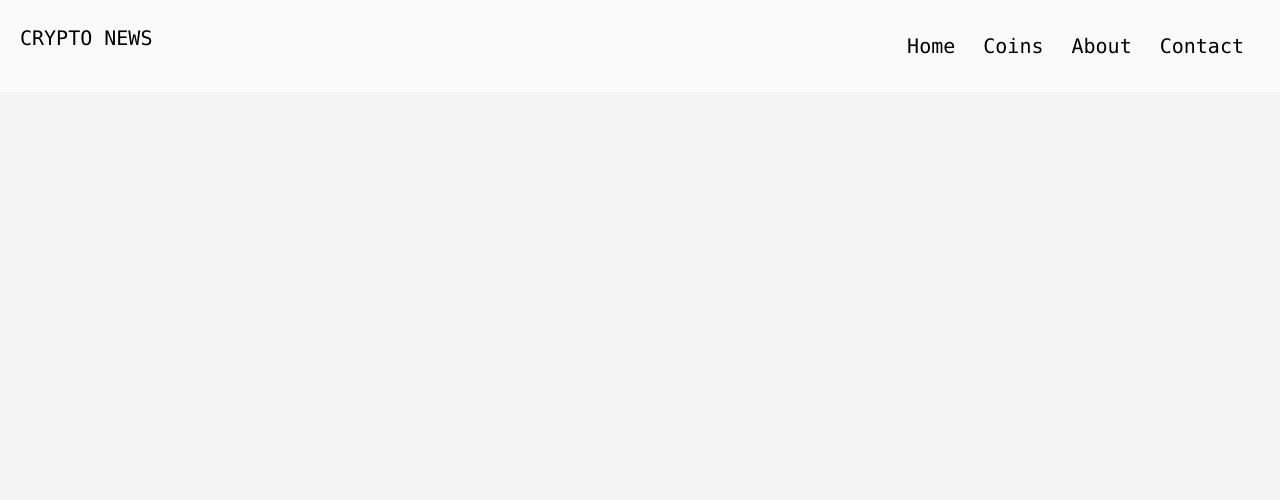
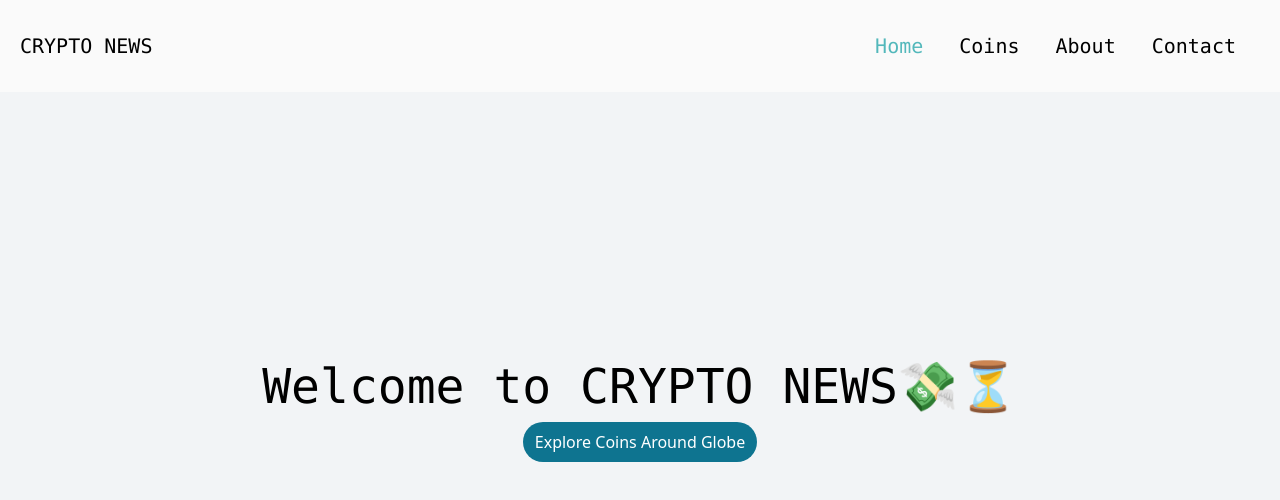
Before and after one commit to labibahmed10/Crypto-News-unique, a React (Create React App) app: page /home in a window 1280 px wide. Shown: the top 500 px of the page. Built offline with nearby package versions, Linux system fonts and the light colour scheme.

Commit message:
bit coins added and showed responsively

```diff
--- a/src/App.js
+++ b/src/App.js
@@ -1,5 +1,8 @@
 import React from "react";
 import { Route, Routes } from "react-router-dom";
+import About from "./Components/About/About";
+import Coins from "./Components/Coins/Coins";
+import Contact from "./Components/Contacts/Contact";
 import Homepage from "./Components/Homepage/Homepage";
 import Navbar from "./Components/Navbar/Navbar";
 
@@ -9,10 +12,10 @@ const App = () => {
       <Navbar></Navbar>
       <Routes>
         <Route path="/" element={<Homepage></Homepage>}></Route>
-        <Route path="/home"></Route>
-        <Route path="/coins"></Route>
-        <Route path="/about"></Route>
-        <Route path="contact"></Route>
+        <Route path="/home" element={<Homepage></Homepage>}></Route>
+        <Route path="/coins" element={<Coins></Coins>}></Route>
+        <Route path="/about" element={<About></About>}></Route>
+        <Route path="contact" element={<Contact></Contact>}></Route>
       </Routes>
     </div>
   );
--- /dev/null
+++ b/src/Components/About/About.js
@@ -0,0 +1,7 @@
+import React from "react";
+
+const About = () => {
+  return <div>asdasd</div>;
+};
+
+export default About;
--- /dev/null
+++ b/src/Components/CoinCard/CoinCard.js
@@ -0,0 +1,16 @@
+import React from "react";
+
+const CoinCard = ({ coin }) => {
+  const { image, name, symbol } = coin;
+  return (
+    <div className="flex items-center justify-between w-72 mx-auto shadow-xl bg-slate-50 p-5 rounded-full">
+      <img className="w-20 p-1" src={image} alt="" />
+      <div className="pr-3">
+        <h1>{name}</h1>
+        <p>{symbol}</p>
+      </div>
+    </div>
+  );
+};
+
+export default CoinCard;
--- /dev/null
+++ b/src/Components/Coins/Coins.js
@@ -0,0 +1,32 @@
+import React, { useEffect, useState } from "react";
+import CoinCard from "../CoinCard/CoinCard";
+
+const Coins = () => {
+  const [coins, setCoins] = useState([]);
+
+  useEffect(() => {
+    fetch(
+      "https://api.coingecko.com/api/v3/coins/markets?vs_currency=usd&order=market_cap_desc&per_page=50&page=1&sparkline=false"
+    )
+      .then((res) => res.json())
+      .then((data) => setCoins(data));
+  }, []);
+  console.log(coins);
+
+  return (
+    <section>
+      <h1 className="text-center font-semibold md:text-4xl text-xl font-mono mt-5">
+        Top 50 Crypto Currencies
+      </h1>
+      <p className="text-center py-3 md:text-2xl">Available Now: {coins.length} </p>
+
+      <section className="grid md:grid-cols-3 grid-cols-1 gap-6 my-5">
+        {coins.map((coin) => (
+          <CoinCard key={coin.id} coin={coin}></CoinCard>
+        ))}
+      </section>
+    </section>
+  );
+};
+
+export default Coins;
--- /dev/null
+++ b/src/Components/Contacts/Contact.js
@@ -0,0 +1,7 @@
+import React from "react";
+
+const Contact = () => {
+  return <div>asd</div>;
+};
+
+export default Contact;
--- a/src/Components/Homepage/Homepage.js
+++ b/src/Components/Homepage/Homepage.js
@@ -1,13 +1,21 @@
 import React from "react";
+import { useNavigate } from "react-router-dom";
 
 const Homepage = () => {
+  const navigate = useNavigate();
+  const takeToPage = () => {
+    navigate("/coins");
+  };
+
   return (
     <div className="md:px-16">
       <div className="flex flex-col justify-center h-[80vh] items-center">
         <h1 className="font-mono text-xl md:text-5xl ">
           Welcome to CRYPTO NEWS<span className="md:text-5xl text-3xl">💸⏳</span>
         </h1>
-        <button className="py-2 px-3 text-white mt-3 rounded-full bg-cyan-700">Explore Coins</button>
+        <button onClick={() => takeToPage()} className="py-2 px-3 text-white mt-3 rounded-full bg-cyan-700">
+          Explore Coins Around Globe
+        </button>
       </div>
     </div>
   );
--- a/src/Components/Navbar/Navbar.js
+++ b/src/Components/Navbar/Navbar.js
@@ -1,37 +1,51 @@
 import React, { useState } from "react";
-import { Link } from "react-router-dom";
+import { Link, useMatch, useResolvedPath } from "react-router-dom";
+import { MenuAlt2Icon, XIcon } from "@heroicons/react/solid";
 
-import { MenuAlt2Icon, XIcon } from "@heroicons/react/solid";
+function CustomLink({ children, to, ...props }) {
+  let resolved = useResolvedPath(to);
+  let match = useMatch({ path: resolved.pathname, end: true });
+
+  return (
+    <div>
+      <Link style={{ color: match ? "#53B8BB" : "black" }} to={to} {...props}>
+        {children}
+      </Link>
+    </div>
+  );
+}
 
 const Navbar = () => {
   const [open, setOpen] = useState(false);
 
   return (
-    <header className="flex justify-between py-6 px-5 bg-[#fafafa] font-mono relative">
-      <h1 className="md:text-xl text-normal">CRYPTO NEWS</h1>
+    <header className="sticky top-0 flex justify-between items-center py-5 px-5 bg-[#fafafa] font-mono relative">
+      <h1 className="md:text-xl text-normal">
+        <Link to="/">CRYPTO NEWS</Link>
+      </h1>
 
-      <div onClick={() => setOpen(!open)} className="md:hidden w-5 cursor-pointer">
+      <div onClick={() => setOpen(!open)} className="md:hidden  w-5 cursor-pointer">
         {open ? <XIcon></XIcon> : <MenuAlt2Icon></MenuAlt2Icon>}
       </div>
 
-      <ul
-        className={`flex flex-col md:flex-row md:block mx-auto md:mx-0 absolute md:static right-10 bg-slate-400 p-2 md:bg-transparent ${
+      <div
+        className={`flex flex-col md:flex-row  md:mx-0 absolute md:static md:right-0 right-10 bg-slate-400 p-3 md:bg-transparent duration-500 ${
           open ? "top-8" : "right-[-200px]"
-        } duration-300 `}
+        }  `}
       >
-        <Link className="mr-3 p-2 md:text-xl" to="/home">
+        <CustomLink className="mr-3 p-3 md:text-xl" to="/home">
           Home
-        </Link>
-        <Link className="mr-3 p-2 md:text-xl" to="/coins">
+        </CustomLink>
+        <CustomLink className="mr-3 p-3 md:text-xl" to="/coins">
           Coins
-        </Link>
-        <Link className="mr-3 p-2 md:text-xl" to="/about">
+        </CustomLink>
+        <CustomLink className="mr-3 p-3 md:text-xl" to="/about">
           About
-        </Link>
-        <Link className="p-2 md:text-xl" to="/contact">
+        </CustomLink>
+        <CustomLink className="p-3 md:text-xl" to="/contact">
           Contact
-        </Link>
-      </ul>
+        </CustomLink>
+      </div>
     </header>
   );
 };
```
